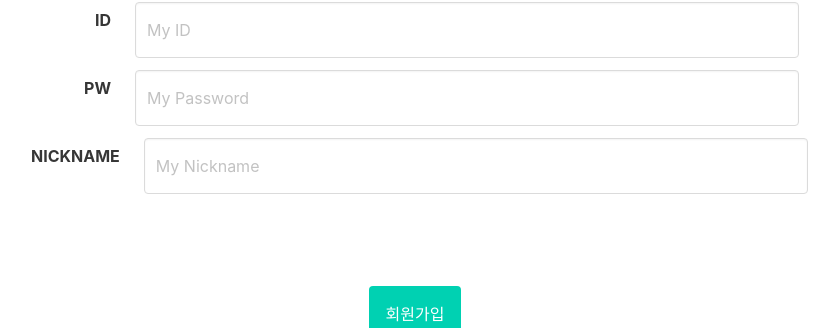
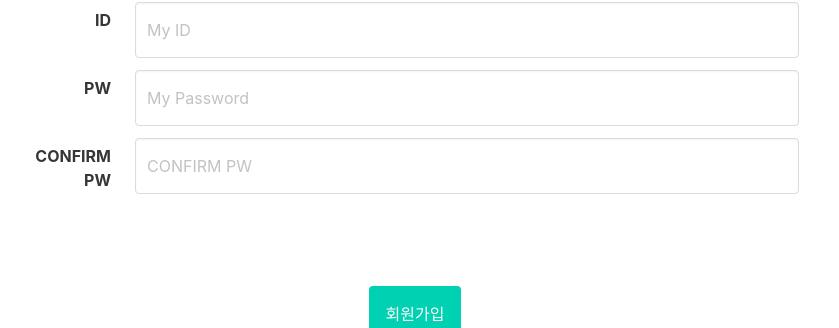
Before and after one commit to travel-review/99-travel, a Flask app: page /signup in a window 1280 px wide. Shown: the part 274-602 px from the top of the page, without its empty margins (225-1064 px from the left). Run offline with Flask 2, Linux system fonts and the light colour scheme; some libraries are stand-ins or nearby versions.

Commit message:
Update signupname

```diff
--- a/templates/signup.html
+++ b/templates/signup.html
@@ -23,6 +23,7 @@
                     data: {
                         id_give: $('#userid').val(),
                         pw_give: $('#userpw').val(),
+                        pw_confirm_give: $('#confirmpw').val(),
                     },
                     success: function (response) {
                         if (response['result'] == 'success') {
@@ -68,12 +69,12 @@
                 </div>
                 <div class="field is-horizontal">
                     <div class="field-label is-normal">
-                        <label class="label" for="usernick">NICKNAME</label>
+                        <label class="label" for="usernick">CONFIRM PW</label>
                     </div>
                     <div class="field-body">
                         <div class="field">
                             <div class="control">
-                                <input type="text" class="input" id="usernick" placeholder="My Nickname">
+                                <input type="text" class="input" id="confirmpw" placeholder="CONFIRM PW">
                             </div>
                         </div>
                     </div>
```
